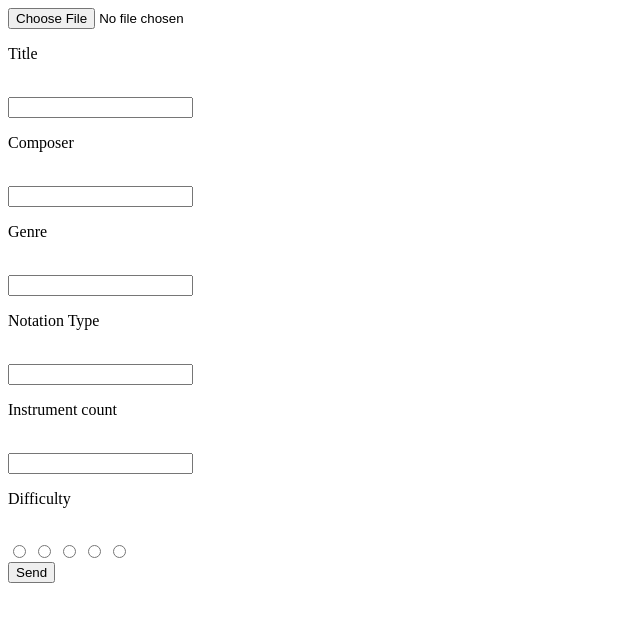
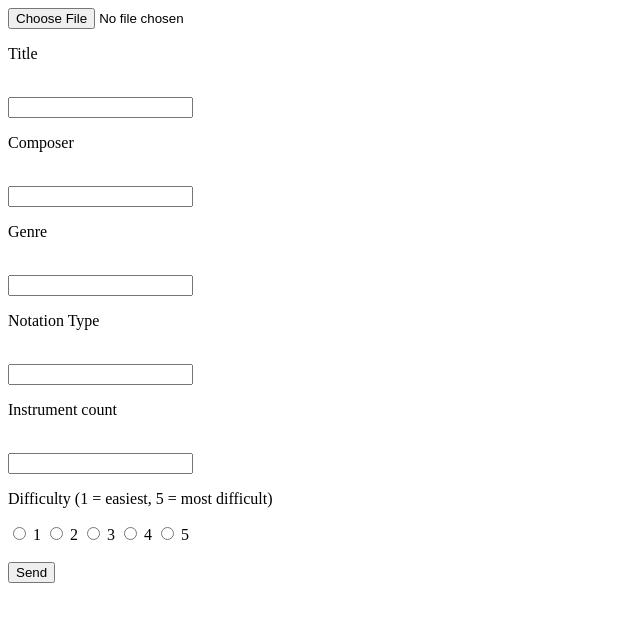
Before and after one commit to ElectricShakuhachi/tietokantasovellus-shakuarchive, a Flask app: page /upload in a window 1280 px wide. Shown: the top 622 px of the page, without its empty margins (0-640 px from the left). Run offline with Flask 2, Linux system fonts and the light colour scheme.

Commit message:
add labels for radio buttons

```diff
--- a/src/templates/upload.html
+++ b/src/templates/upload.html
@@ -12,12 +12,17 @@
 		<input type="text" name="notation"><br>
 		<p>Instrument count</p><br>
 		<input type="text" name="instrumentcount"><br>
-		<p>Difficulty</p><br>
-		<input type="radio" name="difficulty" value="1">
-		<input type="radio" name="difficulty" value="2">
-		<input type="radio" name="difficulty" value="3">
-		<input type="radio" name="difficulty" value="4">
-		<input type="radio" name="difficulty" value="5"><br>
+		<p>Difficulty (1 = easiest, 5 = most difficult)</p>
+		<input id="diff1" type="radio" name="difficulty" value="1">
+		<label for="diff1">1</label>
+		<input id="diff2" type="radio" name="difficulty" value="2">
+		<label for="diff2">2</label>
+		<input id="diff3" type="radio" name="difficulty" value="3">
+		<label for="diff3">3</label>
+		<input id="diff4" type="radio" name="difficulty" value="4">
+		<label for="diff4">4</label>
+		<input id="diff5" type="radio" name="difficulty" value="5">
+		<label for="diff5">5</label><br><br>
 		<input type="submit" value="Send">
 	</form>
 {% endblock %}
```
